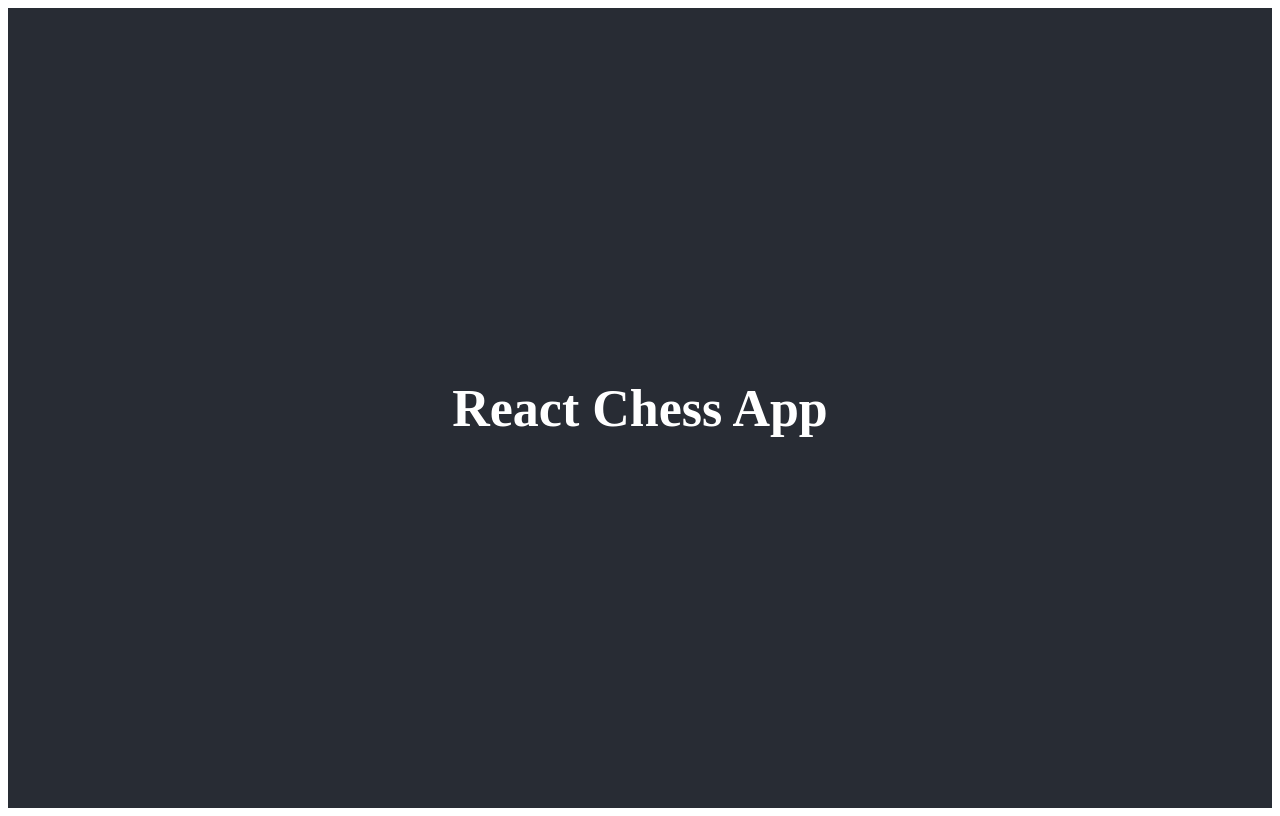
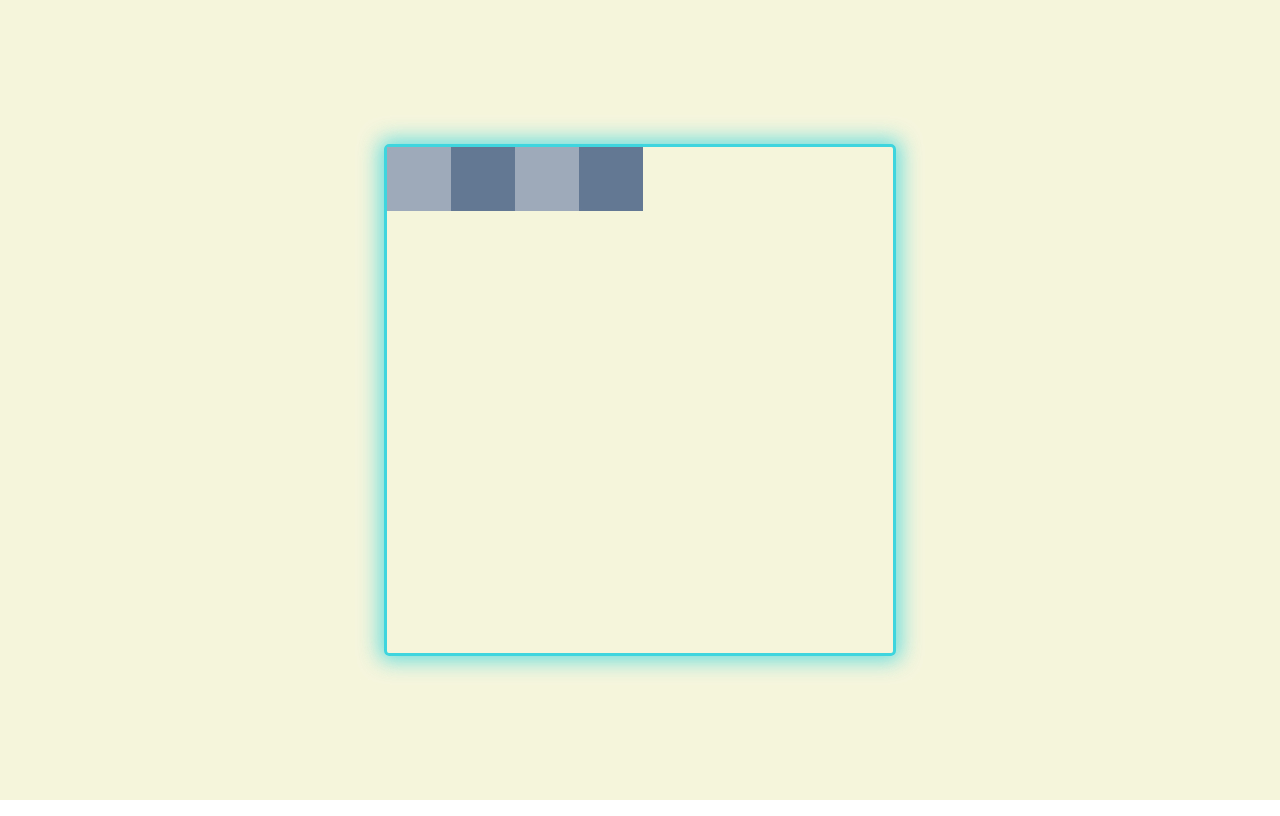
Before and after one commit to ichernous94/react-chess, a React (Create React App) app: page / in a window 1280 px wide. Built offline with nearby package versions, Linux system fonts and the light colour scheme.

Commit message:
feat: add general styles

```diff
--- a/src/App.css
+++ b/src/App.css
@@ -1,38 +1,46 @@
-.App {
-  text-align: center;
+* {
+  margin: 0;
+  padding: 0;
+  box-sizing: border-box;
 }
 
-.App-logo {
-  height: 40vmin;
-  pointer-events: none;
+.app {
+  width: 100vw;
+  height: 100vh;
+  display: flex;
+  justify-content: center;
+  align-items: center;
+  background-color: beige;
 }
 
-@media (prefers-reduced-motion: no-preference) {
-  .App-logo {
-    animation: App-logo-spin infinite 20s linear;
-  }
+.board {
+  width: calc(64px * 8);
+  height: calc(64px * 8);
+  display: flex;
+  flex-wrap: wrap;
+  border: 3px solid #3ed5df;
+  border-radius: 5px;
+  box-shadow: 0px 0px 20px 5px rgba(62,213,223,0.75);
 }
 
-.App-header {
-  background-color: #282c34;
-  min-height: 100vh;
+.cell {
+  width: 64px;
+  height: 64px;
   display: flex;
-  flex-direction: column;
+  justify-content: center;
   align-items: center;
-  justify-content: center;
-  font-size: calc(10px + 2vmin);
-  color: white;
 }
 
-.App-link {
-  color: #61dafb;
+.cell img {
+  position: relative;
+  width: 48px;
+  height: 48px;
 }
 
-@keyframes App-logo-spin {
-  from {
-    transform: rotate(0deg);
-  }
-  to {
-    transform: rotate(360deg);
-  }
+.black {
+  background-color: #637893;
 }
+
+.white {
+  background-color: #9eaaba;
+}
--- a/src/App.tsx
+++ b/src/App.tsx
@@ -1,12 +1,13 @@
 import React from 'react';
 import './App.css';
 
+// Components
+import BoardComponent from './components/BoardComponent';
+
 const App: React.FC = () => {
   return (
-    <div className="App">
-      <header className="App-header">
-        <h1>React Chess App</h1>
-      </header>
+    <div className="app">
+      <BoardComponent />
     </div>
   );
 };
--- a/src/components/BoardComponent.tsx
+++ b/src/components/BoardComponent.tsx
@@ -1,7 +1,14 @@
 import React from 'react';
 
 const BoardComponent: React.FC = () => {
-  return <div>BoardComponent</div>;
+  return (
+    <div className="board">
+      <div className="cell white"></div>
+      <div className="cell black"></div>
+      <div className="cell white"></div>
+      <div className="cell black"></div>
+    </div>
+  );
 };
 
 export default BoardComponent;
--- a/src/components/CellComponent.tsx
+++ b/src/components/CellComponent.tsx
@@ -1,7 +1,7 @@
 import React from 'react';
 
 const CellComponent: React.FC = () => {
-  return <div>CellComponent</div>;
+  return <div className="cell">CellComponent</div>;
 };
 
 export default CellComponent;
--- a/src/components/models/Board.ts
+++ b/src/components/models/Board.ts
@@ -0,0 +1,3 @@
+export class Board {
+
+}
--- a/src/components/models/Cell.ts
+++ b/src/components/models/Cell.ts
@@ -0,0 +1,3 @@
+export class Cell {
+
+}
--- a/src/components/models/Colors.ts
+++ b/src/components/models/Colors.ts
@@ -0,0 +1,3 @@
+export class Colors {
+
+}
--- a/src/components/models/Player.ts
+++ b/src/components/models/Player.ts
@@ -0,0 +1,3 @@
+export class Player {
+
+}
--- a/src/components/models/figures/Figure.ts
+++ b/src/components/models/figures/Figure.ts
@@ -0,0 +1,3 @@
+export class Figure {
+
+}
```
